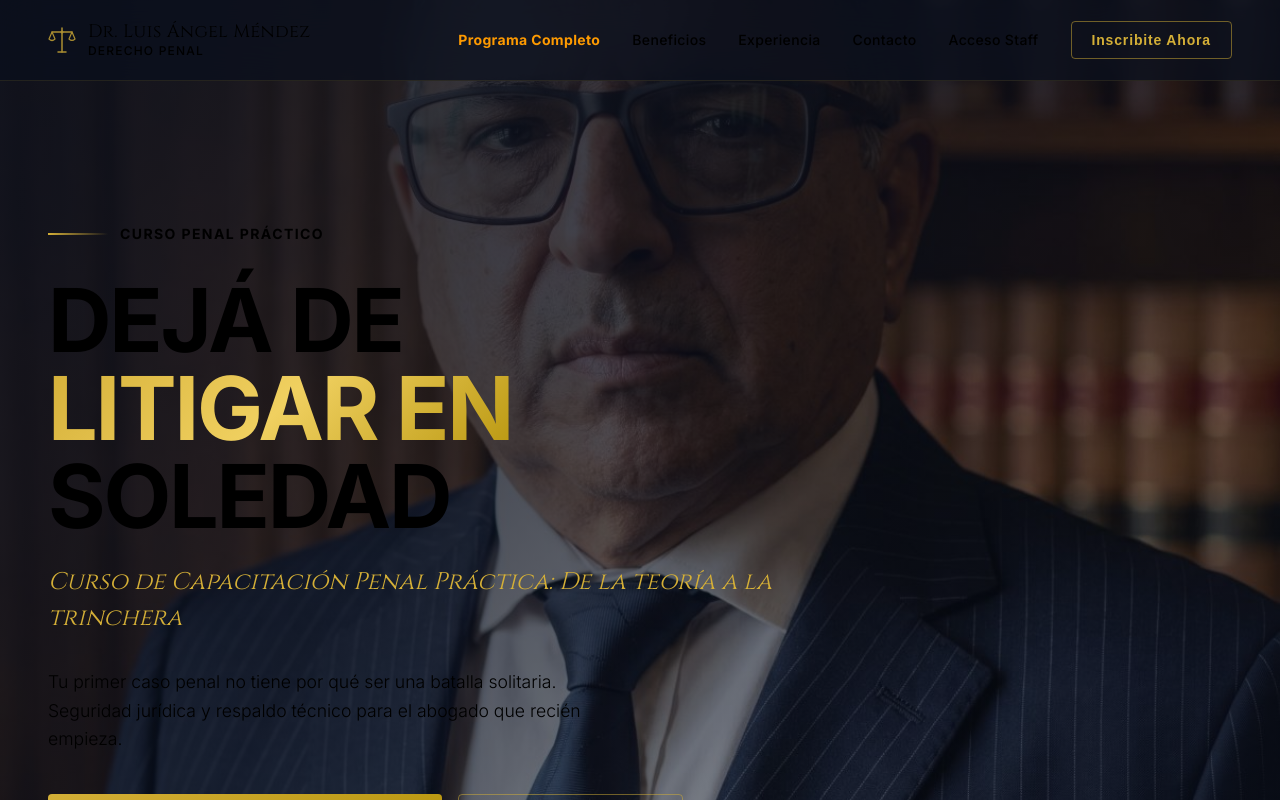
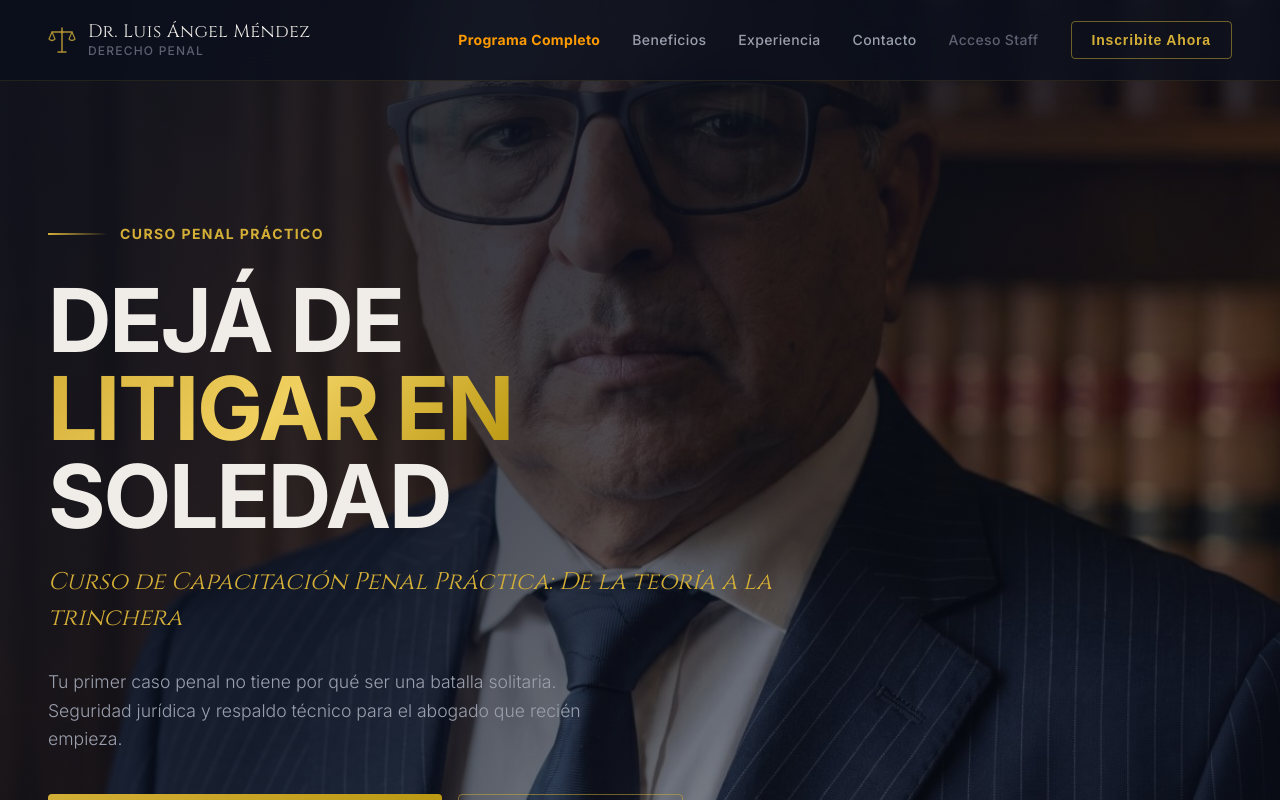
Before and after one commit to smartdash-almasana/angel-mendez, a React (Vite) app: page / in a window 1280 px wide. Shown: the top 800 px of the page. Built offline with nearby package versions, Linux system fonts and the light colour scheme; no server answers.

Commit message:
fix: restore visual styles and custom tailwind v4 colors inside index.css theme

```diff
--- a/src/index.css
+++ b/src/index.css
@@ -5,6 +5,18 @@
   --font-sans: "Inter", ui-sans-serif, system-ui, sans-serif;
   --font-serif: "Cinzel", Georgia, Cambria, "Times New Roman", Times, serif;
   --font-mono: "JetBrains Mono", ui-monospace, monospace;
+
+  --color-midnight: #0A0F1C;
+  --color-charcoal: #121212;
+  --color-charcoal-light: #1A1A2E;
+  --color-gold: #D4AF37;
+  --color-gold-light: #E8C84A;
+  --color-gold-dim: #B8960E;
+  --color-surface: #0F1422;
+  --color-surface-2: #161B2E;
+  --color-text-primary: #F0EDE8;
+  --color-text-secondary: #9A9FAD;
+  --color-text-muted: #5C6070;
 }
 
 /* Custom scrollbar to keep layout premium */
```
